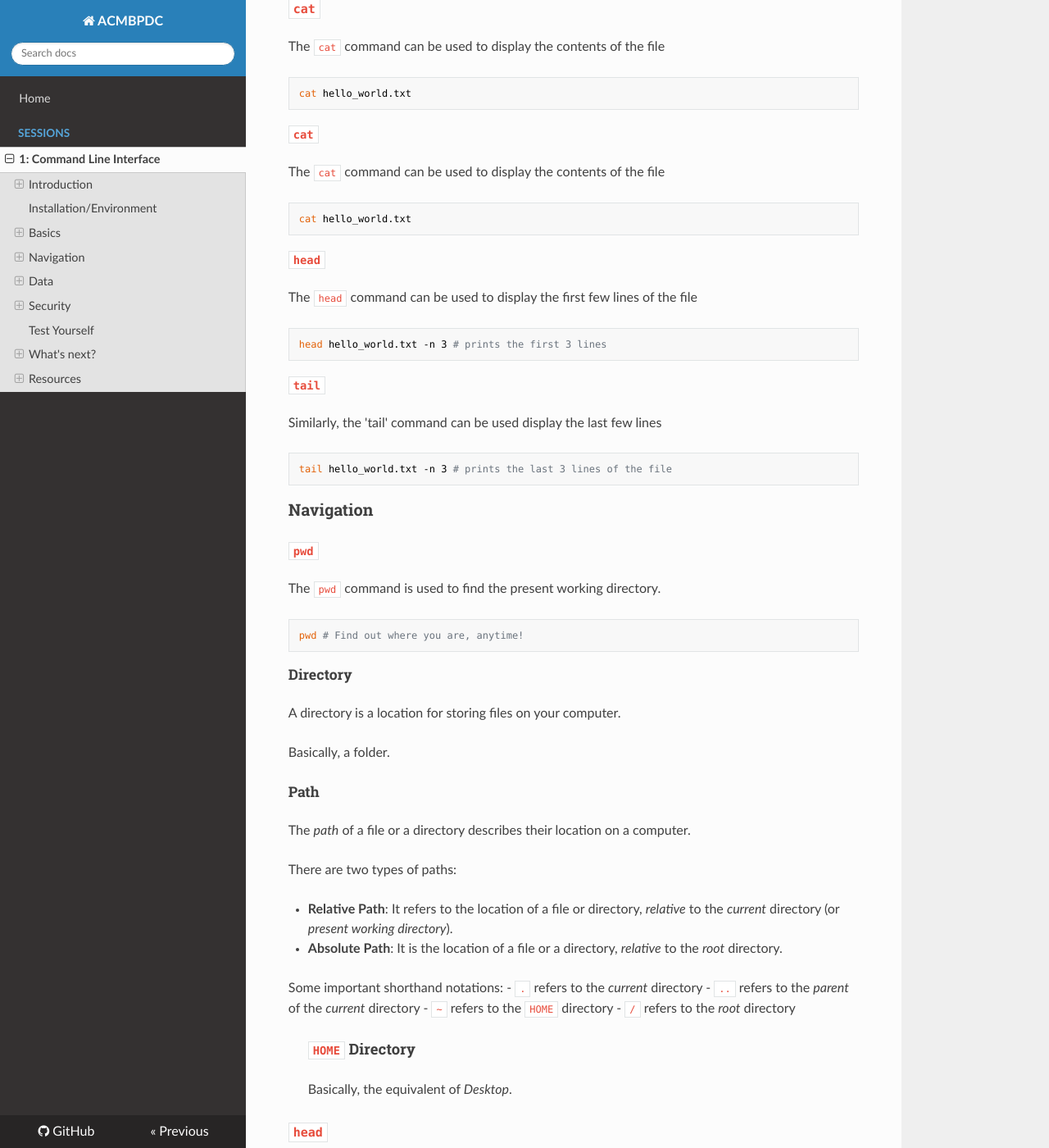
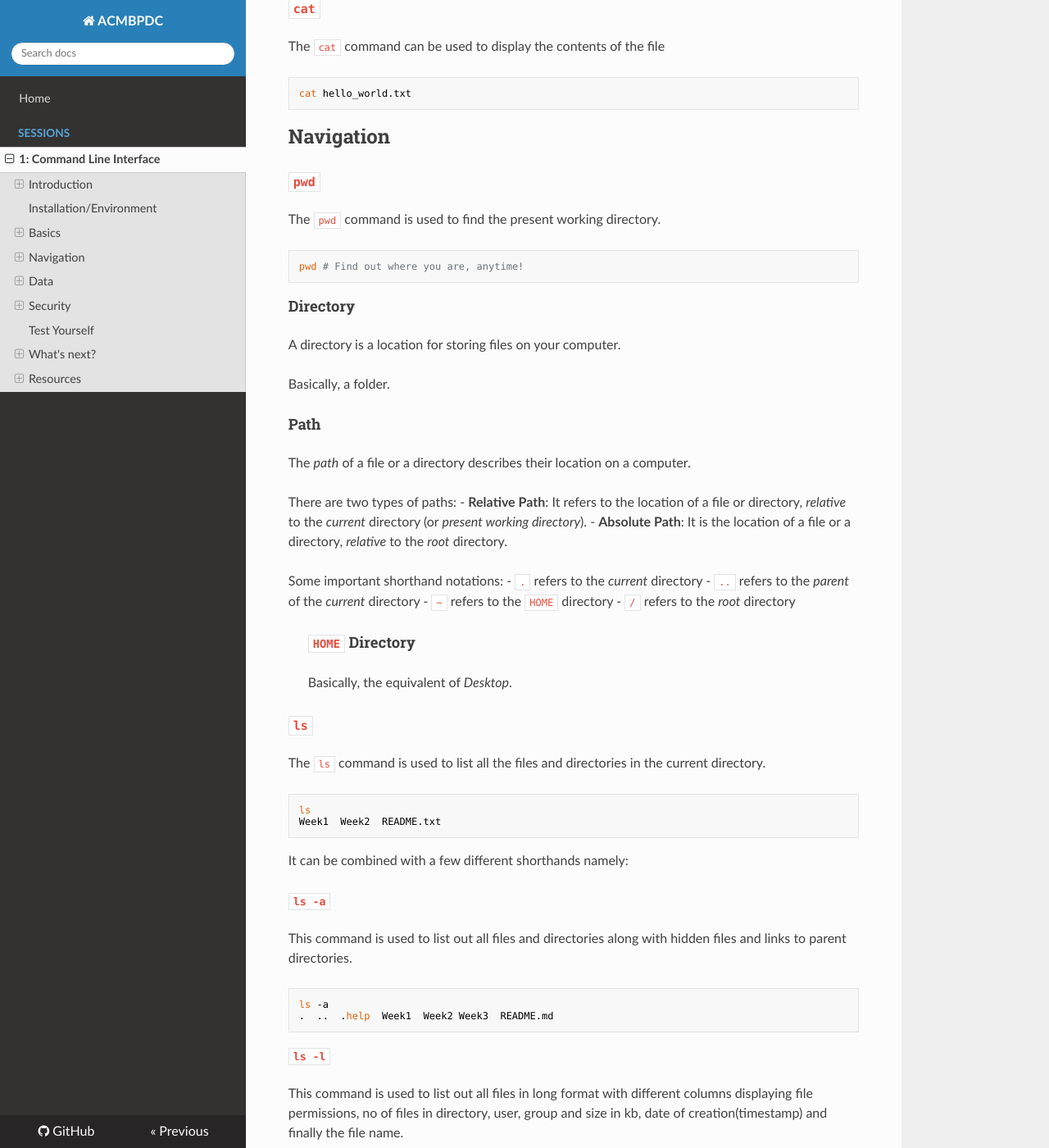
Before and after one commit to acmbpdc/coding-bootcamp-2021, an MkDocs documentation site: the page built from docs/01-command-line-interface/README.md, in a window 1280 px wide and 1400 px high, scrolled down 2177 px. Shown: the whole window at 82% size. Built offline with MkDocs 1.6.1, drawn with Linux system fonts in a browser that asks for light colours; nearby versions of some CDN libraries; some of the changed text lies outside the part shown.

Commit message:
[01-cli] Fix contents

````diff
--- a/docs/01-command-line-interface/README.md
+++ b/docs/01-command-line-interface/README.md
@@ -68,83 +68,6 @@
 ```bash
 cat hello_world.txt
 ```
-
-#### `cat`
-
-The `cat` command can be used to display the contents of the file
-
-```bash
-cat hello_world.txt
-```
-
-#### `head`
-
-The `head` command can be used to display the first few lines of the file
-
-```bash
-head hello_world.txt -n 3 # prints the first 3 lines
-```
-
-#### `tail`
-
-Similarly, the 'tail' command can be used display the last few lines
-
-```bash
-tail hello_world.txt -n 3 # prints the last 3 lines of the file
-```
-
-
-### Navigation
-
-#### `pwd`
-
-The `pwd` command is used to find the present working directory.
-
-```bash
-pwd # Find out where you are, anytime!
-```
-
-##### Directory
-
-A directory is a location for storing files on your computer.
-
-Basically, a folder.
-
-##### Path
-
-The *path* of a file or a directory describes their location on a computer.
-
-There are two types of paths:
-
-- **Relative Path**: It refers to the location of a file or directory, *relative* to the *current* directory (or *present working directory*).
-
-- **Absolute Path**: It is the location of a file or a directory, *relative* to the *root* directory.
-
-Some important shorthand notations:
-- `.` refers to the *current* directory
-- `..` refers to the *parent* of the *current* directory
-- `~` refers to the `HOME` directory
-- `/` refers to the *root* directory
-
-> #### `HOME` Directory
-> Basically, the equivalent of *Desktop*.
-
-### `head`
-
-The `head` command can be used to display the first few lines of the file
-
-```bash
-head hello_world.txt -n 3 # prints the first 3 lines
-```
-
-### `tail`
-
-Similarly, the 'tail' command can be used display the last few lines
-
-```bash
-tail hello_world.txt -n 3 # prints the last 3 lines of the file
-```
-
 
 ## Navigation
 
````
Also changed, not shown: site/01-command-line-interface/index.html, site/index.html, 1 other file.
